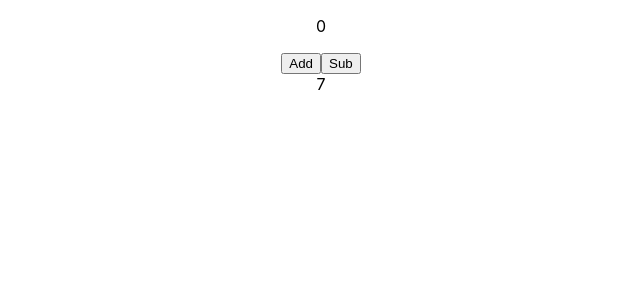
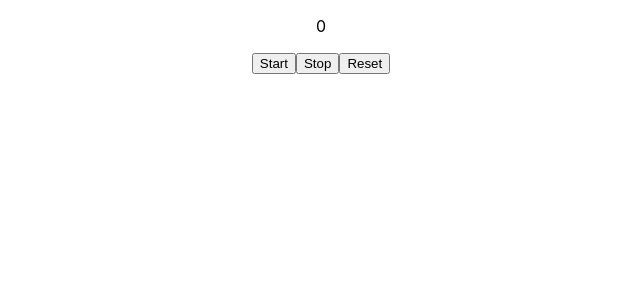
Before and after one commit to kotireddy-hub/React-Basic, a React (Create React App) app: page / in a window 1280 px wide. Shown: the top 300 px of the page, without its empty margins (319-959 px from the left). Built offline with nearby package versions, Linux system fonts and the light colour scheme.

Commit message:
feat: added counter start stop and reset

```diff
--- a/src/App.js
+++ b/src/App.js
@@ -6,6 +6,7 @@ import CounterFun from './pages/components/CounterFun';
 import FunctionalCounter from './pages/components/FunCtionalTimeComponent';
 import InitialCounter from './pages/components/InitialCounter';
 import TimerComponentWithLifeCycle from './pages/components/TimerComponentWithLifeCycle';
+import TimeStartStopReset from './pages/components/TimeStartStopReset';
 import UserDeatils from './pages/UserDeatils';
 
 
@@ -39,9 +40,10 @@ function App() {
       <UserDeatils users={UserData}/>
       <Counter />
       <CounterFun /> */}
-      <InitialCounter />
+      {/* <InitialCounter /> */}
       {/* <TimerComponentWithLifeCycle /> */}
-      <FunctionalCounter />
+      {/* <FunctionalCounter /> */}
+      <TimeStartStopReset />
     </div>
   );
 }
--- /dev/null
+++ b/src/pages/components/TimeStartStopReset.js
@@ -0,0 +1,60 @@
+import React, { useEffect, useState } from "react";
+
+const TimeStartStopReset = () => {
+    const [counter, setCounter] = useState(0);
+    /* const [isStart, setIsstart] = useState(false);
+
+ useEffect(() => {
+     let timerId;
+     if (isStart) {
+         timerId = setInterval(() => {
+             setCounter((prv) => prv + 1)
+         },1000)
+     }
+     return () => {
+         clearInterval(timerId)
+     }
+
+ }, [isStart])
+
+ const handleToStart = () => {
+     setIsstart(true);
+ }
+ const handleToStop = () => {
+     setIsstart(false);
+ }
+ const handleToReset = () => {
+     setCounter(0);
+     setIsstart(false);
+ }*/
+    let TimerCountInterval;
+    const Start = () => {
+        TimerCountInterval = setInterval(() => {
+            setCounter((prv) => prv + 1);
+        }, 1000);
+    }
+    const Stop = () => {
+        clearInterval(TimerCountInterval);
+        console.log("hello", counter, TimerCountInterval)
+        setCounter(counter);
+    }
+    const Reset = () => {
+        clearInterval(TimerCountInterval);
+        console.log("hello", counter, TimerCountInterval)
+        setCounter(0);
+    }
+
+
+
+    return <div>
+        <p>{counter}</p>
+        {/* <button onClick={() => handleToStart()}>Start</button>
+        <button onClick={() => handleToStop()}>Stop</button>
+        <button onClick={() => handleToReset()}>Reset</button> */}
+        <button onClick={() => Start()}>Start</button>
+        <button onClick={() => Stop()}>Stop</button>
+        <button onClick={() => Reset()}>Reset</button>
+    </div>
+};
+
+export default TimeStartStopReset;
```
